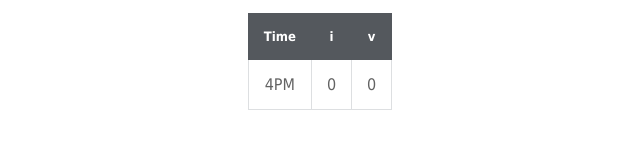
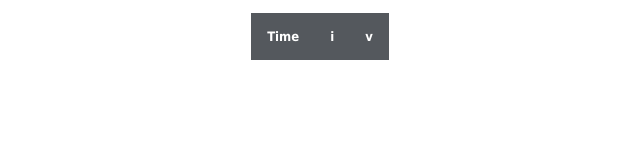
Before and after one commit to ssun83/cat-litter-web, a plain HTML site: page index.html in a window 1280 px wide. Shown: the part 374-522 px from the top of the page, 320-960 px from the left. Drawn offline with nearby package versions, Linux system fonts and the light colour scheme; some packages are replaced by stand-ins of ours.

Commit message:
fix 4PM row

```diff
--- a/index.html
+++ b/index.html
@@ -41,11 +41,6 @@
                 </tr>
             </thead>
             <tbody id="dataTable">
-                <tr>
-                    <td>4PM</td>
-                    <td>0</td>
-                    <td>0</td>
-                </tr>
             </tbody>
         </table>
 
```
